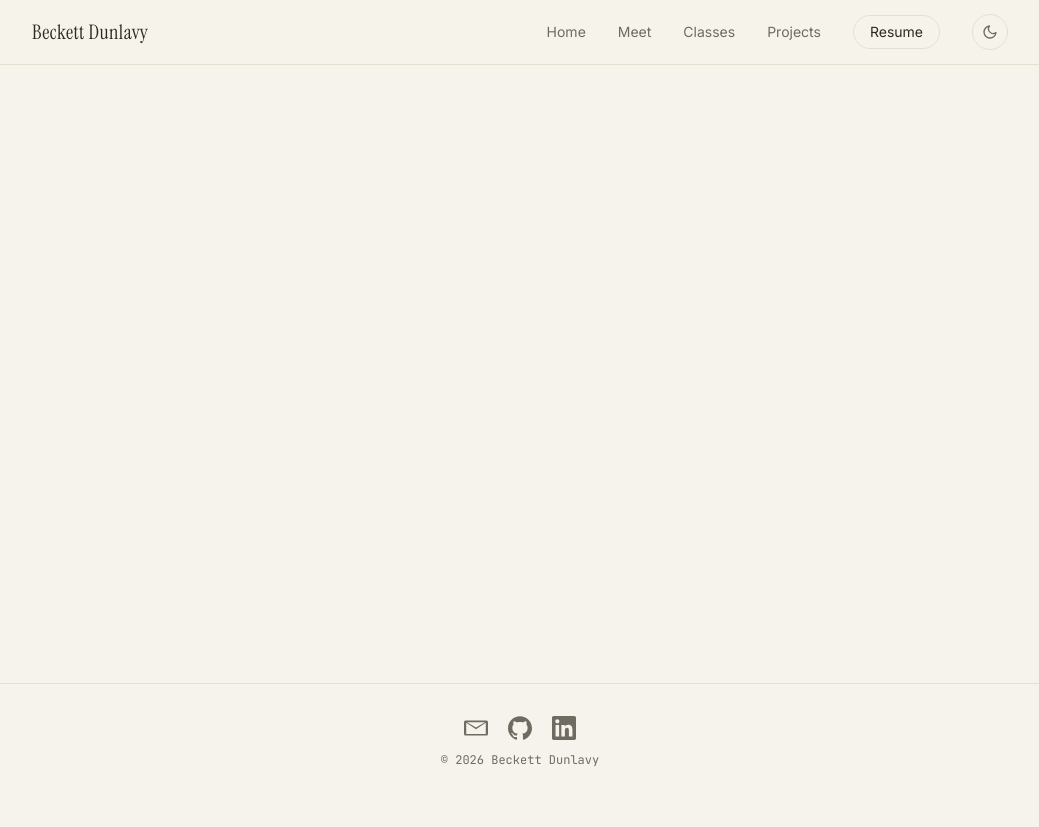
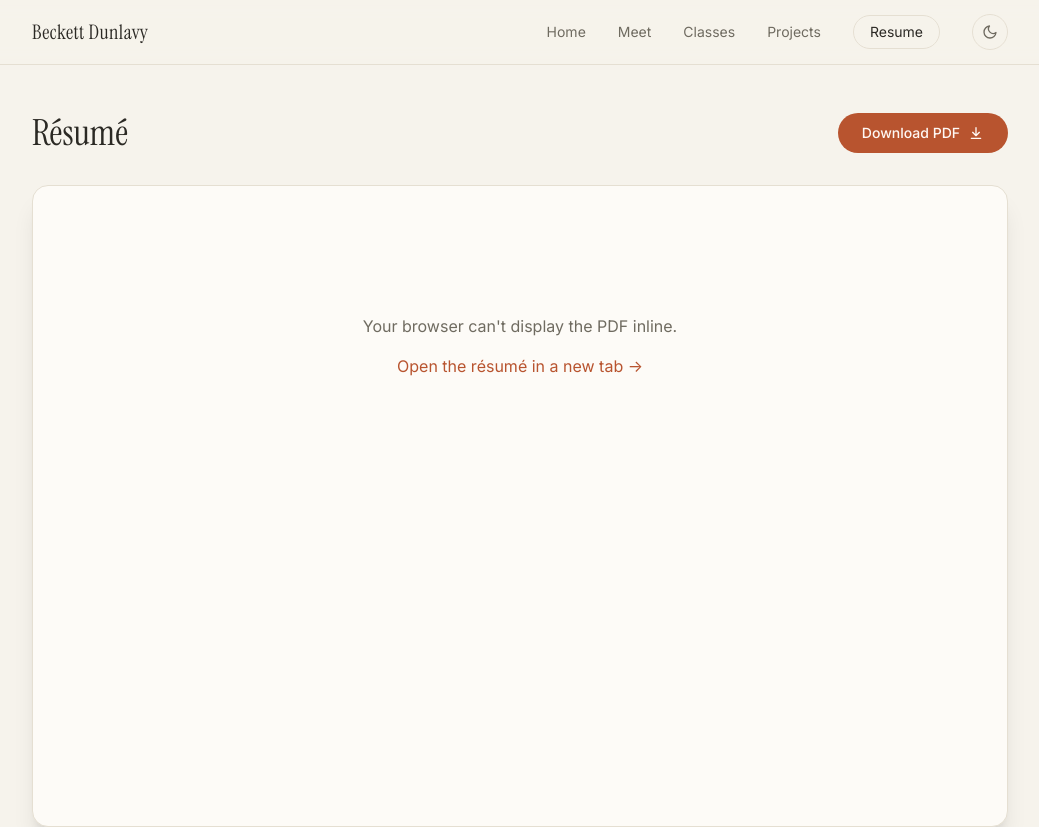
Before and after one commit to BeckDun/web, a React (Vite) app: page /resume in a window 1280 px wide. Shown: the top 827 px of the page, without its empty margins (120-1159 px from the left). Before the commit the page ends 800 px from the top, so only its background shows below. Built offline with nearby package versions, Linux system fonts and the light colour scheme.

Commit message:
Updating resume page

```diff
--- a/src/App.tsx
+++ b/src/App.tsx
@@ -3,6 +3,7 @@ import { useEffect } from "react";
 import Header from "./components/Header";
 import Footer from "./components/Footer";
 import Home from "./pages/Home";
+import Resume from "./pages/Resume";
 import Meet from "./pages/Meet";
 import Classes from "./pages/Classes";
 import Projects from "./pages/Projects";
@@ -26,6 +27,7 @@ export default function App() {
         <main className="flex-1">
           <Routes>
             <Route path="/" element={<Home />} />
+            <Route path="/resume" element={<Resume />} />
             <Route path="/meet" element={<Meet />} />
             <Route path="/classes" element={<Classes />} />
             <Route path="/projects" element={<Projects />} />
--- a/src/components/Header.tsx
+++ b/src/components/Header.tsx
@@ -1,6 +1,5 @@
 import { useState } from "react";
 import { Link, NavLink } from "react-router-dom";
-import { profile } from "../data";
 import ThemeToggle from "./ThemeToggle";
 
 const links = [
@@ -32,14 +31,12 @@ export default function Header() {
               {l.label}
             </NavLink>
           ))}
-          <a
-            href={profile.resumePdf}
-            target="_blank"
-            rel="noopener noreferrer"
+          <Link
+            to="/resume"
             className="rounded-full border border-line px-4 py-1.5 text-sm text-cloud transition-colors hover:border-accent hover:text-accent"
           >
             Resume
-          </a>
+          </Link>
           <ThemeToggle />
         </div>
 
@@ -76,14 +73,13 @@ export default function Header() {
                 {l.label}
               </NavLink>
             ))}
-            <a
-              href={profile.resumePdf}
-              target="_blank"
-              rel="noopener noreferrer"
+            <Link
+              to="/resume"
               className="text-sm text-fog hover:text-cloud"
+              onClick={() => setOpen(false)}
             >
               Resume
-            </a>
+            </Link>
           </div>
         </div>
       )}
--- a/src/pages/Home.tsx
+++ b/src/pages/Home.tsx
@@ -79,16 +79,14 @@ export default function Home() {
             </h1>
 
             <p className="mt-6 max-w-md text-lg leading-relaxed text-fog">
-              {profile.title} at the {profile.university}, focused on{" "}
-              <span className="text-cloud">High Performance Computing</span>{" "}
-              and parallel architectures.
+              SWE Intern @ Tesla
+              <br />
+              High Performance Computing
             </p>
 
             <div className="mt-9 flex flex-wrap items-center gap-4">
-              <a
-                href={profile.resumePdf}
-                target="_blank"
-                rel="noopener noreferrer"
+              <Link
+                to="/resume"
                 className="group inline-flex items-center gap-2 rounded-full bg-accent px-6 py-2.5 text-sm font-medium text-on-accent transition-transform hover:scale-[1.03] active:scale-[0.98]"
               >
                 View my resume
@@ -105,7 +103,7 @@ export default function Home() {
                     d="M7 17L17 7M17 7H8M17 7v9"
                   />
                 </svg>
-              </a>
+              </Link>
               <Link
                 to="/meet"
                 className="rounded-full border border-line bg-paper/60 px-6 py-2.5 text-sm text-cloud backdrop-blur transition-colors hover:border-sage hover:text-sage"
--- /dev/null
+++ b/src/pages/Resume.tsx
@@ -0,0 +1,59 @@
+import { motion } from "framer-motion";
+import { profile } from "../data";
+
+export default function Resume() {
+  return (
+    <motion.div
+      initial={{ opacity: 0, y: 12 }}
+      animate={{ opacity: 1, y: 0 }}
+      transition={{ duration: 0.4 }}
+      className="mx-auto max-w-5xl px-6 py-12"
+    >
+      <div className="mb-8 flex flex-wrap items-center justify-between gap-4">
+        <h1 className="font-serif text-4xl text-cloud">Résumé</h1>
+        <a
+          href={profile.resumePdf}
+          download="Beckett-Dunlavy-Resume.pdf"
+          className="group inline-flex items-center gap-2 rounded-full bg-accent px-6 py-2.5 text-sm font-medium text-on-accent transition-transform hover:scale-[1.03] active:scale-[0.98]"
+        >
+          Download PDF
+          <svg
+            viewBox="0 0 24 24"
+            fill="none"
+            stroke="currentColor"
+            className="h-4 w-4 transition-transform group-hover:translate-y-0.5"
+          >
+            <path
+              strokeLinecap="round"
+              strokeLinejoin="round"
+              strokeWidth="2"
+              d="M12 4v12m0 0l-5-5m5 5l5-5M5 20h14"
+            />
+          </svg>
+        </a>
+      </div>
+
+      <div className="overflow-hidden rounded-2xl border border-line bg-paper shadow-xl shadow-black/10">
+        <object
+          data={profile.resumePdf}
+          type="application/pdf"
+          className="h-[80vh] w-full"
+        >
+          <div className="flex h-[40vh] flex-col items-center justify-center gap-4 p-8 text-center">
+            <p className="text-fog">
+              Your browser can't display the PDF inline.
+            </p>
+            <a
+              href={profile.resumePdf}
+              target="_blank"
+              rel="noopener noreferrer"
+              className="text-accent underline-offset-4 hover:underline"
+            >
+              Open the résumé in a new tab →
+            </a>
+          </div>
+        </object>
+      </div>
+    </motion.div>
+  );
+}
```
